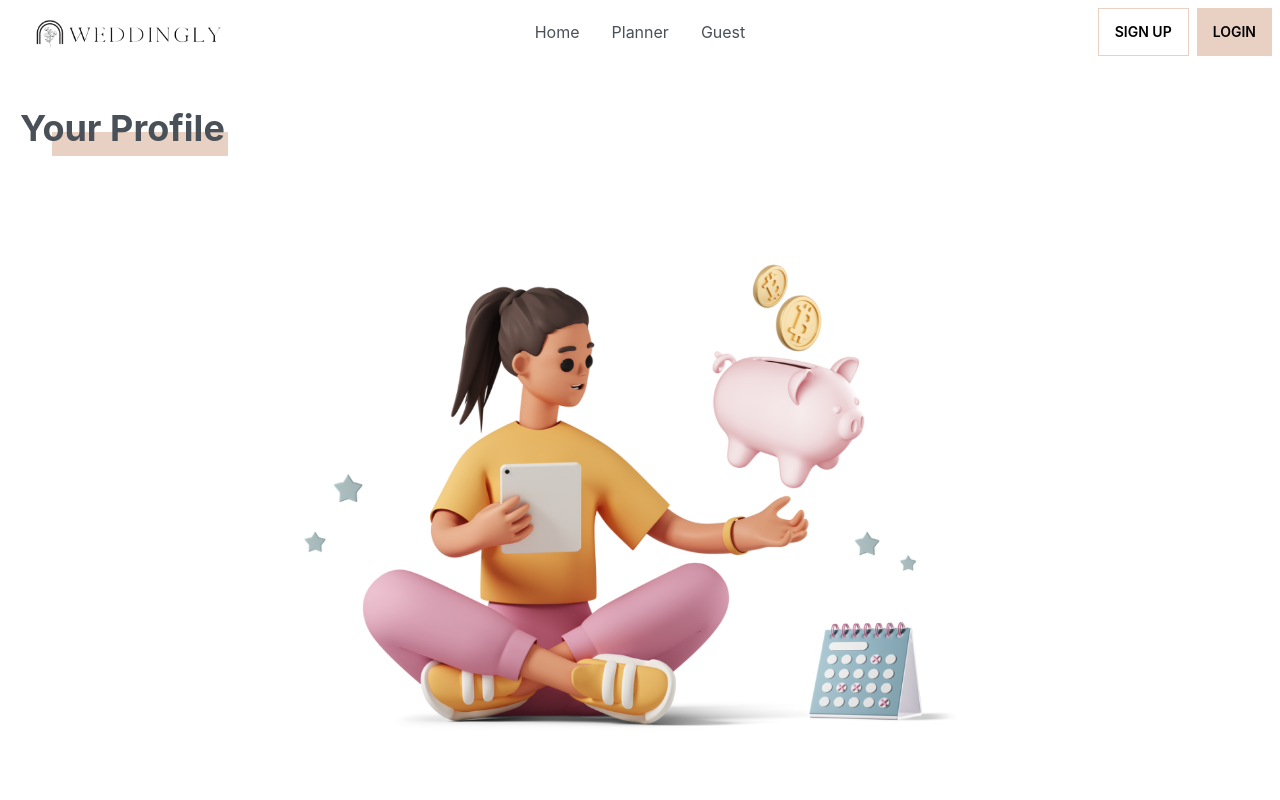
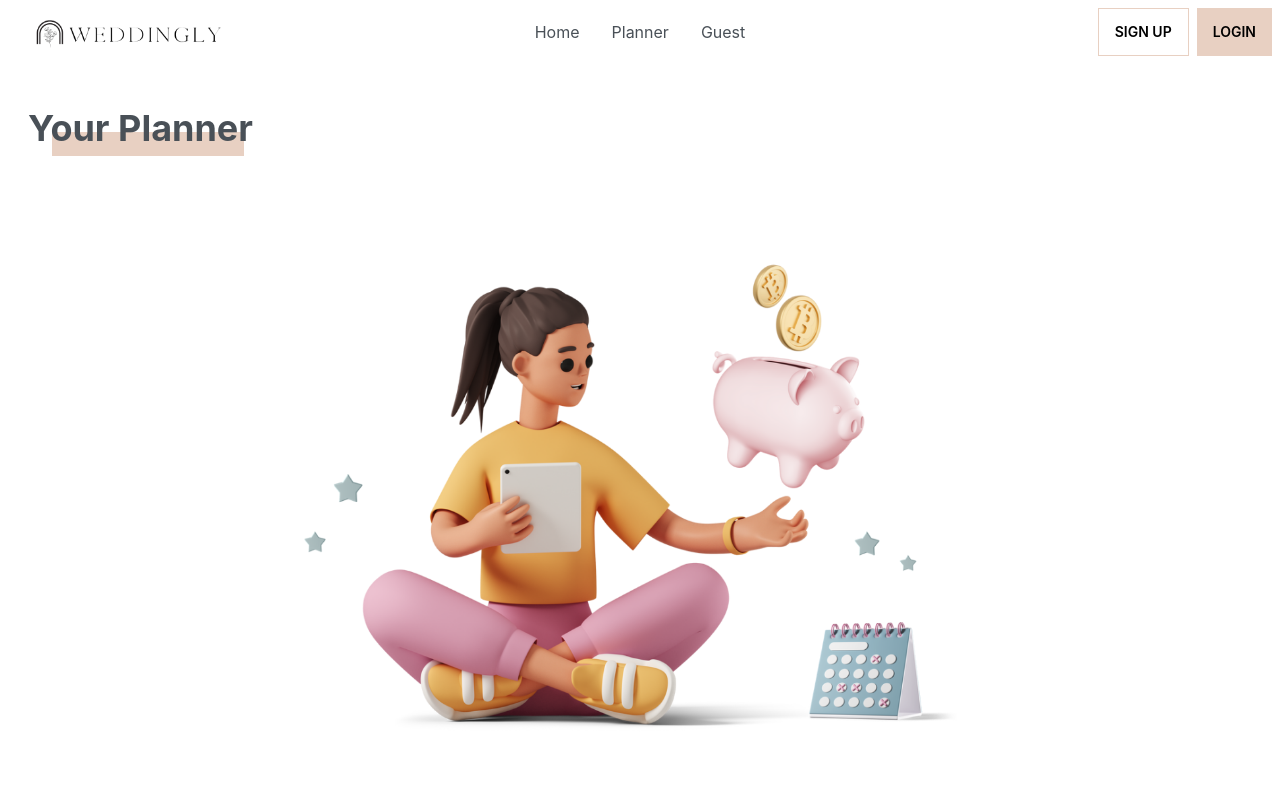
Before and after one commit to gillyhuga/weddingly, a Next.js app: page /planner in a window 1280 px wide. Shown: the top 800 px of the page. Built offline with nearby package versions, Linux system fonts and the light colour scheme.

Commit message:
title done

```diff
--- a/src/components/pages/planner/Hero/index.js
+++ b/src/components/pages/planner/Hero/index.js
@@ -15,10 +15,10 @@ function Hero() {
     <div className="bg-white pt-3 lg:pt-10">
       <div className=" container mx-auto  lg:left-10 p-7 lg:p-7">
         <div className="relative pl-6">
-          <span className="inline-block w-36 lg:w-44 h-6 bg-primary "></span>
-          <div className="absolute -top-6 -left-2">
+          <span className="inline-block w-40 lg:w-48 h-6 bg-primary "></span>
+          <div className="absolute -top-6 -left-0">
             <h1 className="z-40 lg:text-4xl text-3xl font-bold">
-              Your Profile
+              Your Planner
             </h1>
           </div>
         </div>
```
